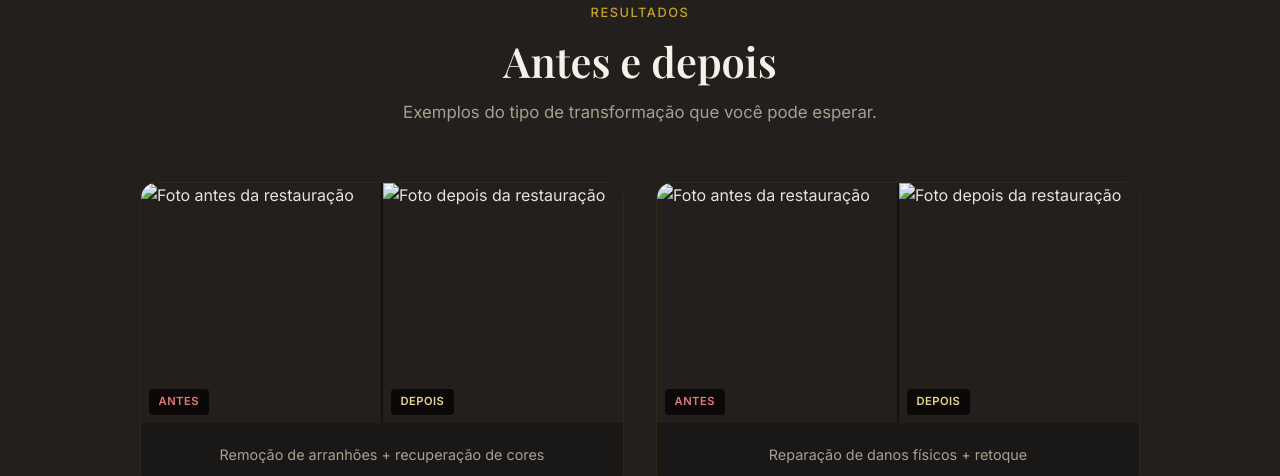
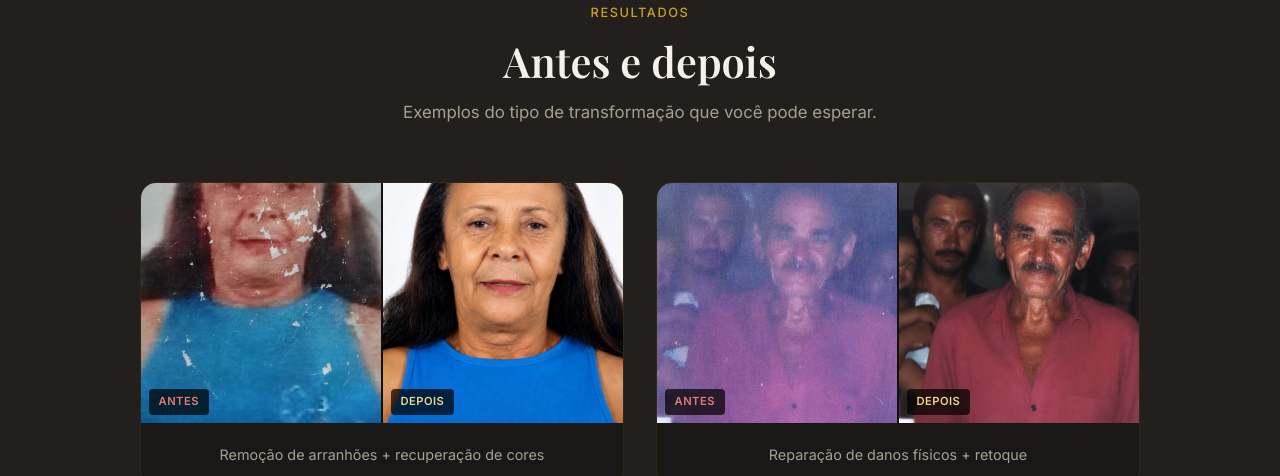
Before and after one commit to zerodavi/negocio-restaura-ao-fotos, a plain HTML site: page index.html in a window 1280 px wide. Shown: the part 2268-2744 px from the top of the page. Drawn offline with nearby package versions, Linux system fonts and the light colour scheme.

Commit message:
Update index.html

```diff
--- a/index.html
+++ b/index.html
@@ -821,11 +821,11 @@
       <div class="ba-card">
         <div class="ba-images">
           <div class="ba-img before">
-            <img src="antes01.png" alt="Foto antes da restauração">
+            <img src="antes01.jpg" alt="Foto antes da restauração">
             <span>Antes</span>
           </div>
           <div class="ba-img after">
-            <img src="depois01.png" alt="Foto depois da restauração">
+            <img src="depois01.jpg" alt="Foto depois da restauração">
             <span>Depois</span>
           </div>
         </div>
@@ -834,11 +834,11 @@
       <div class="ba-card">
         <div class="ba-images">
           <div class="ba-img before">
-            <img src="antes02.png" alt="Foto antes da restauração">
+            <img src="antes02.jpg" alt="Foto antes da restauração">
             <span>Antes</span>
           </div>
           <div class="ba-img after">
-            <img src="depois02.png" alt="Foto depois da restauração">
+            <img src="depois02.jpg" alt="Foto depois da restauração">
             <span>Depois</span>
           </div>
         </div>
```
